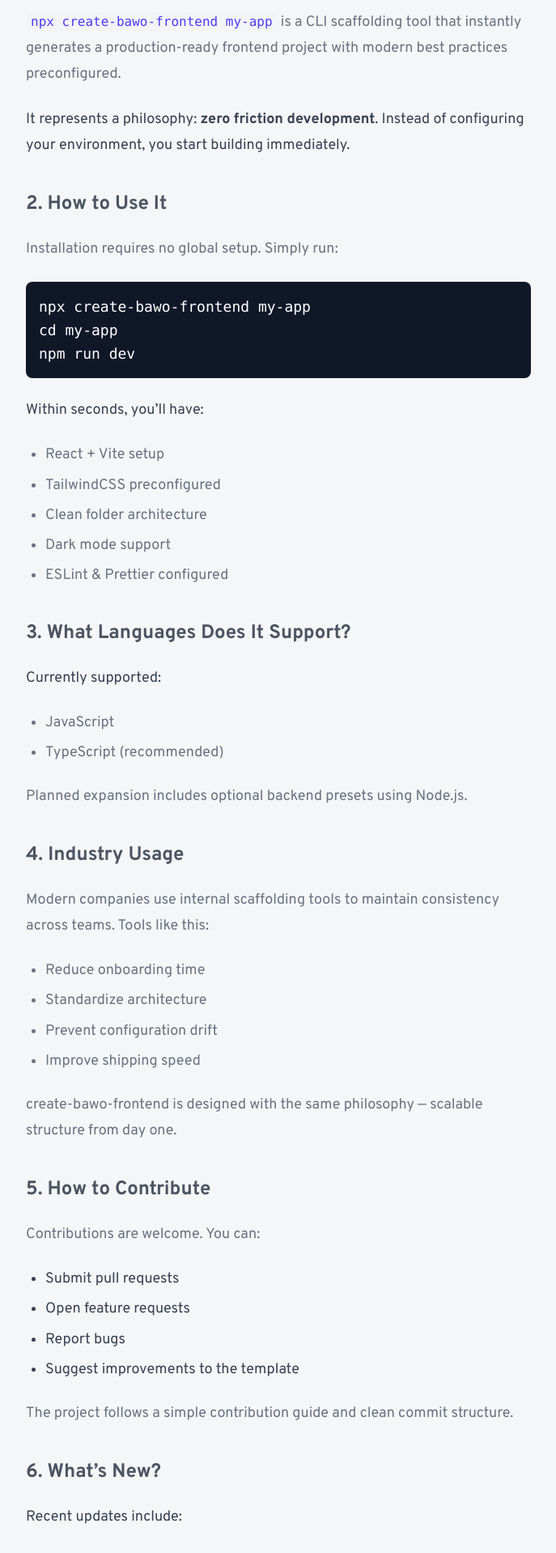
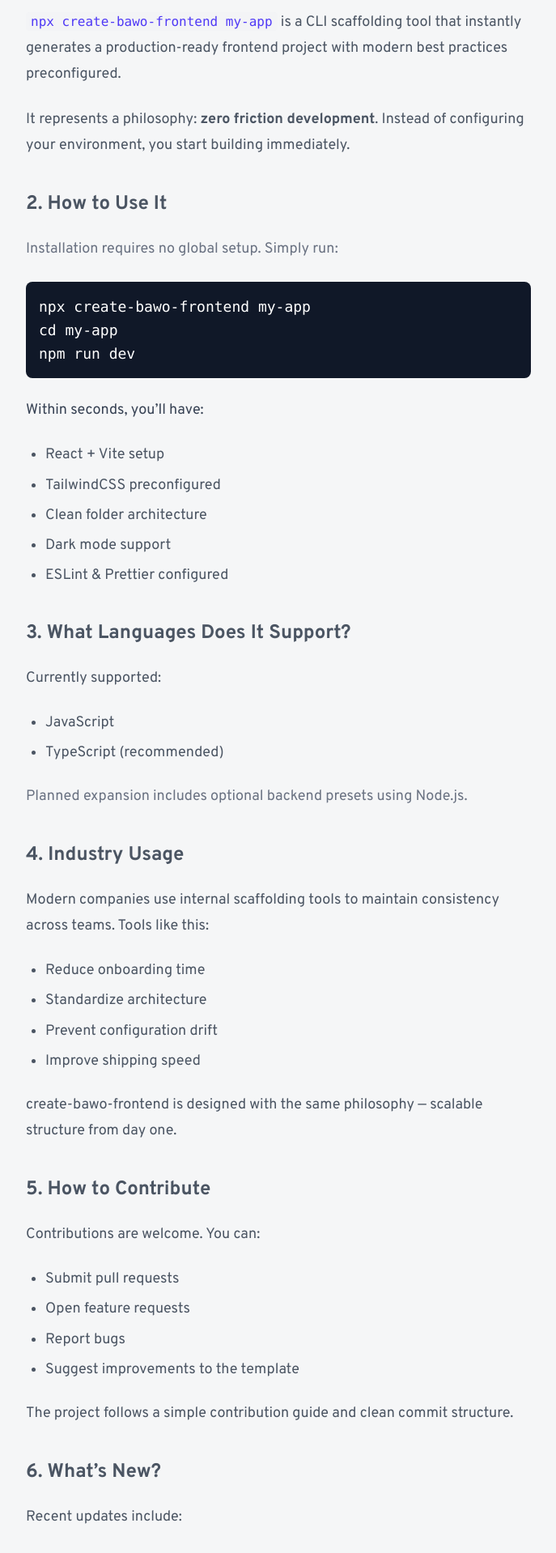
Before and after one commit to Joebakid/Porfolio-Redesign, a React (Vite) app: page /blog/significance-of-npx-create-bawo-frontend in a window 1280 px wide. Shown: the part 780-2698 px from the top of the page at 81% size, without its empty margins (296-983 px from the left). Built offline with nearby package versions, Linux system fonts and the light colour scheme; no server answers.

Commit message:
blog gray adjustment

```diff
--- a/src/components/blog/posts/blog-4.jsx
+++ b/src/components/blog/posts/blog-4.jsx
@@ -12,14 +12,14 @@
       <h2 className="text-2xl font-bold   pt-4">
         1. What is create-bawo-frontend?
       </h2>
-      <p className="text-gray-500 leading-8">
+      <p className=" leading-8">
         <code className="bg-gray-100 text-indigo-600 px-1.5 py-0.5 rounded font-mono text-base">
           npx create-bawo-frontend my-app
         </code>{" "}
         is a CLI scaffolding tool that instantly generates a production-ready
         frontend project with modern best practices preconfigured.
       </p>
-      <p className="text-gray-700 leading-8">
+      <p className=" leading-8">
         It represents a philosophy: <strong>zero friction development</strong>.
         Instead of configuring your environment, you start building immediately.
       </p>
@@ -39,7 +39,7 @@
   Within seconds, you’ll have:
 </p>
 
-<ul className="list-disc pl-6 mt-3 space-y-2 text-gray-500">
+<ul className="list-disc pl-6 mt-3 space-y-2  ">
   <li>React + Vite setup</li>
   <li>TailwindCSS preconfigured</li>
   <li>Clean folder architecture</li>
@@ -50,10 +50,10 @@
       <h2 className="text-2xl font-bold   pt-4">
         3. What Languages Does It Support?
       </h2>
-      <p className="text-gray-700 leading-8">
+      <p className="leading-8">
         Currently supported:
       </p>
-      <ul className="list-disc pl-6 space-y-2 text-gray-500">
+      <ul className="list-disc pl-6 space-y-2 ">
         <li>JavaScript</li>
         <li>TypeScript (recommended)</li>
       </ul>
@@ -64,17 +64,17 @@
       <h2 className="text-2xl font-bold   pt-4">
         4. Industry Usage
       </h2>
-      <p className="text-gray-500 leading-8">
+      <p className=" leading-8">
         Modern companies use internal scaffolding tools to maintain
         consistency across teams. Tools like this:
       </p>
-      <ul className="list-disc pl-6 space-y-2 text-gray-500">
+      <ul className="list-disc pl-6 space-y-2 ">
         <li>Reduce onboarding time</li>
         <li>Standardize architecture</li>
         <li>Prevent configuration drift</li>
         <li>Improve shipping speed</li>
       </ul>
-      <p className="text-gray-500 leading-8">
+      <p className=" leading-8">
         create-bawo-frontend is designed with the same philosophy —
         scalable structure from day one.
       </p>
@@ -82,26 +82,26 @@
       <h2 className="text-2xl font-bold   pt-4">
         5. How to Contribute
       </h2>
-      <p className="text-gray-500 leading-8">
+      <p className=" leading-8">
         Contributions are welcome. You can:
       </p>
-      <ul className="list-disc pl-6 space-y-2 text-gray-700">
+      <ul className="list-disc pl-6 space-y-2 ">
         <li>Submit pull requests</li>
         <li>Open feature requests</li>
         <li>Report bugs</li>
         <li>Suggest improvements to the template</li>
       </ul>
-      <p className="text-gray-500 leading-8">
+      <p className=" leading-8">
         The project follows a simple contribution guide and clean commit structure.
       </p>
 
       <h2 className="text-2xl font-bold   pt-4">
         6. What’s New?
       </h2>
-      <p className="text-gray-700 leading-8">
+      <p className=" leading-8">
         Recent updates include:
       </p>
-      <ul className="list-disc pl-6 space-y-2 text-gray-500">
+      <ul className="list-disc pl-6 space-y-2 ">
         <li>Built-in Google Font optimization</li>
         <li>Improved responsive layout defaults</li>
         <li>Cleaner Tailwind configuration</li>
@@ -111,10 +111,10 @@
       <h2 className="text-2xl font-bold   pt-4">
         7. Upcoming Implementations
       </h2>
-      <p className="text-gray-700 leading-8">
+      <p className=" leading-8">
         The roadmap includes:
       </p>
-      <ul className="list-disc pl-6 space-y-2 text-gray-700">
+      <ul className="list-disc pl-6 space-y-2">
         <li>Svelte preset support</li>
         <li>Next.js preset</li>
         <li>Monorepo starter template</li>
```
